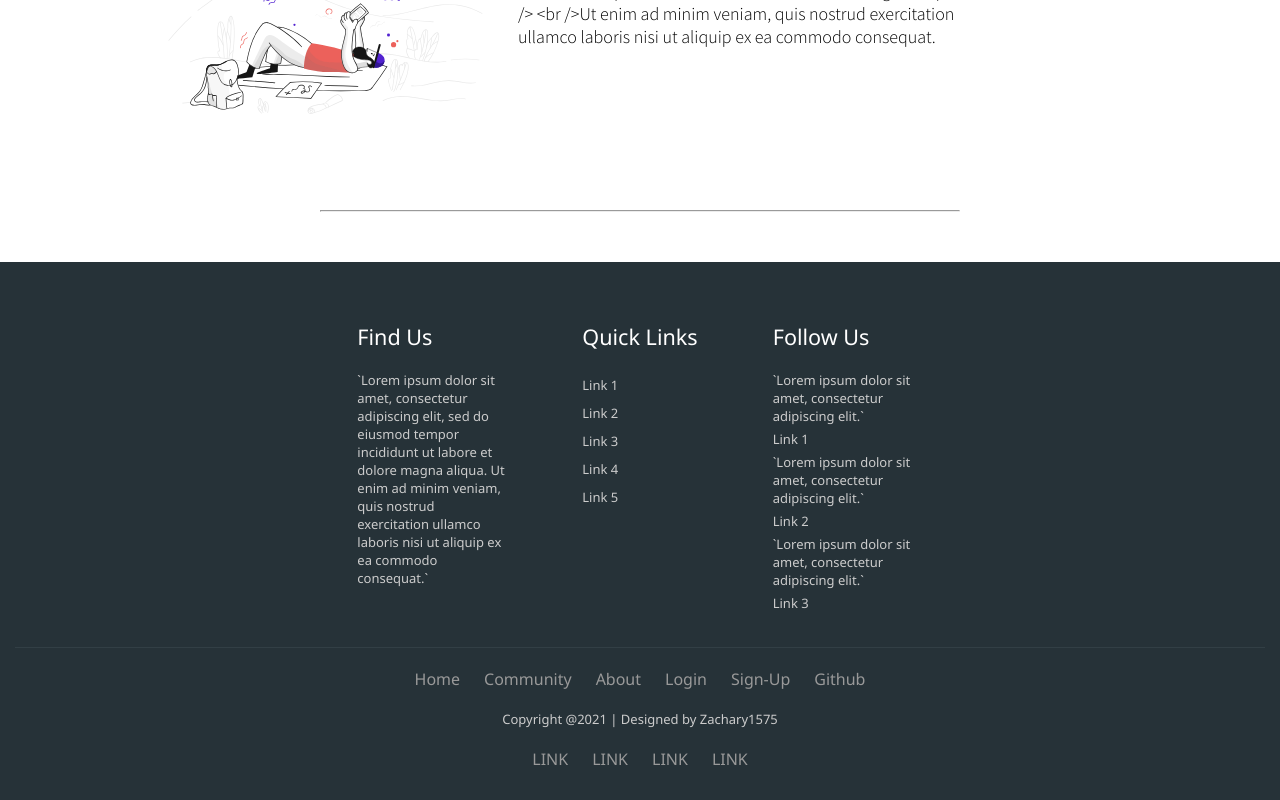
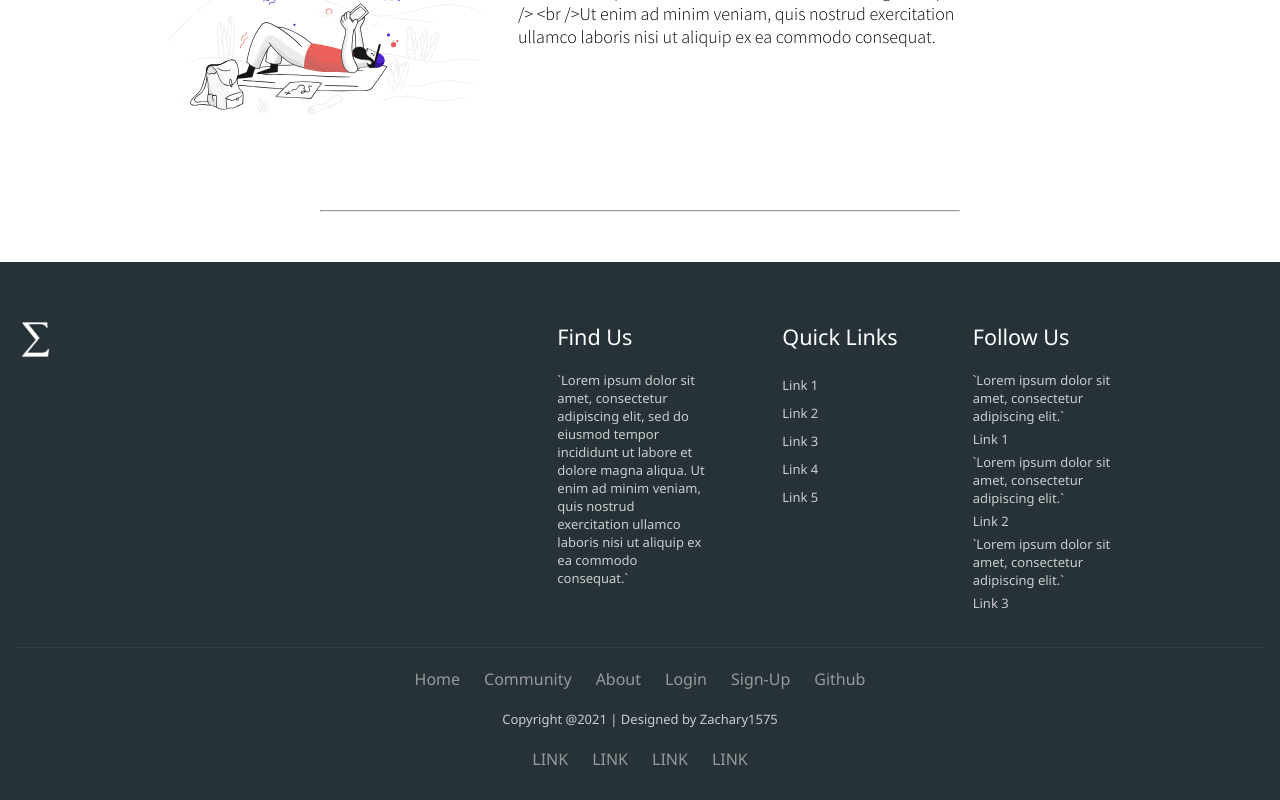
Before and after one commit to Zachary1575/FC_Coin, a React (Create React App) app in the folder client/: page / in a window 1280 px wide. Shown: the part 1826-2626 px from the top of the page. Built offline with nearby package versions, Linux system fonts and the light colour scheme.

Commit message:
Added Footer image

```diff
--- a/client/src/Pages/HomePage/Footer/Footer.css
+++ b/client/src/Pages/HomePage/Footer/Footer.css
@@ -111,3 +111,16 @@
     color: #999;
     font-family: 'Segoe UI', Tahoma, Geneva, Verdana, sans-serif;
 }
+
+
+.img_footer_1 {
+    background-size: cover;
+    width: 400px;
+    height: 256px;
+}
+
+.image_footer{
+    width: 100%;
+    height: 100%;
+    object-fit: cover;
+}
--- a/client/src/Pages/HomePage/Footer/Footer.jsx
+++ b/client/src/Pages/HomePage/Footer/Footer.jsx
@@ -1,5 +1,6 @@
 import React, { Component } from 'react';
 import './Footer.css';
+import footerImage from '../../../Assets/FCLogo.svg'
 
 class footer extends Component {
     state = {  }
@@ -9,6 +10,10 @@ class footer extends Component {
                 <div>
                     <footer className='footer'>
                         <div className='footer-container'>
+
+                            <div className='img_footer_1'>
+                                <img className='img_footer' src={footerImage} alt='CANNOT BE LOADED!'></img>
+                            </div>
 
                             <div className='footer-box1'>
                                 <div className='header'>
```
Also changed, not shown: client/src/Assets/test_200.svg (added).
